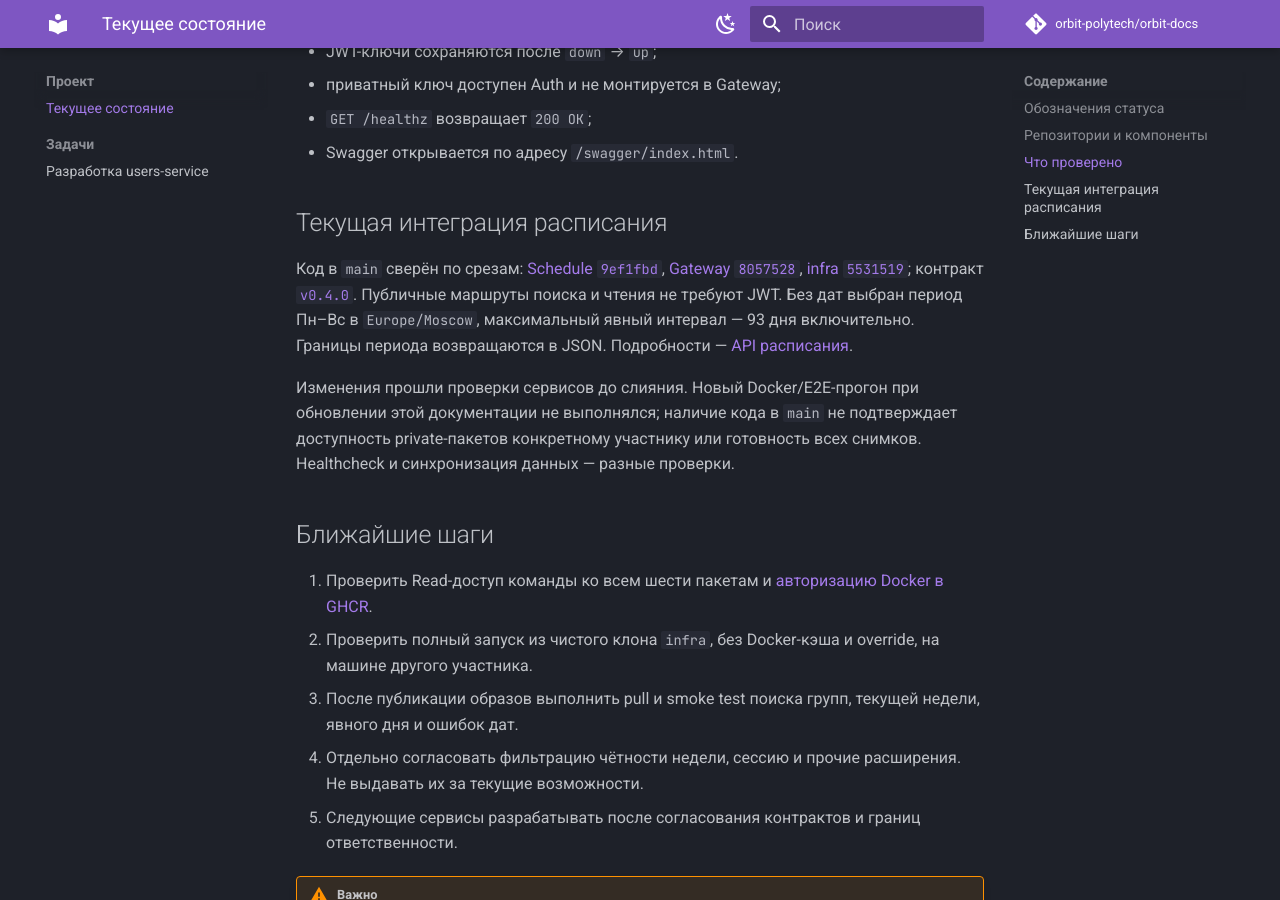
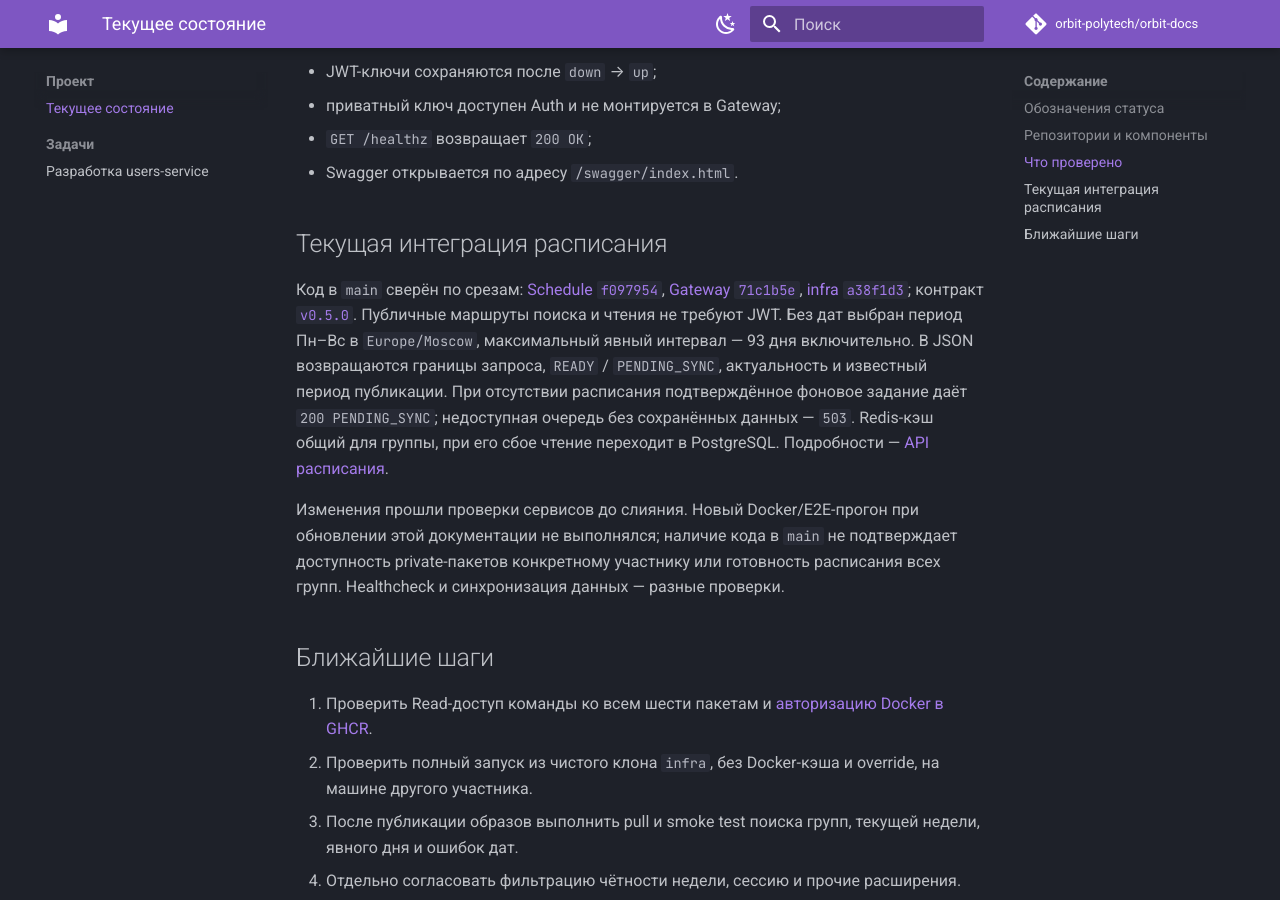
Before and after one commit to orbit-polytech/orbit-docs, an MkDocs documentation site: the page built from docs/project/current-state.md, in a window 1280 px wide and 900 px high, scrolled down 2205 px. Built offline with MkDocs 1.6.1 and Material for MkDocs 9.7.7, drawn with Linux system fonts in a browser that asks for light colours; comment, search, counter and statistics services are not loaded; some of the changed text lies outside the part shown.

Commit message:
docs(schedule): document Redis cache, distributed sync and v0.5 API states (part 3/7)

```diff
--- a/docs/project/current-state.md
+++ b/docs/project/current-state.md
@@ -16,14 +16,14 @@
 
 | Компонент | Статус | Текущий срез |
 |---|---|---|
-| `contracts` | **Работает сейчас** | gRPC-контракты Auth, OAuth, identities и Schedule; текущая интеграция расписания использует `v0.4.0` |
+| `contracts` | **Работает сейчас** | gRPC-контракты Auth, OAuth, identities и Schedule; текущая интеграция расписания использует `v0.5.0` |
 | `auth-service` | **Работает сейчас** | Email OTP, JWT Ed25519, refresh-сессии, Google OAuth, linking и управление identities |
 | `gateway-service` | **Работает сейчас** | HTTP API `/api/v1/auth` и публичный `/api/v1/schedule`, JWT middleware, cookies, health endpoints и Swagger |
 | Контейнеризация Auth/Gateway/Schedule | **Работает сейчас** | Dockerfile и CI находятся в `main`; полный стек использует шесть образов Orbit из GHCR. Успех публикации и доступность нужных тегов проверяются отдельно |
 | `infra` | **Работает сейчас** | В `main`: PostgreSQL, Redis, Auth, Schedule, Gateway, keygen, provisioner и миграторы. Проверка чистого запуска на машине другого участника остаётся отдельной приёмкой |
 | `users-service` | **Запланировано** | Репозиторий создан, прикладная реализация отсутствует |
 | `tasks-service` | **Учебный пример / запланировано** | Эталонный учебный сервис находится в `orbit-docs/examples`; отдельный production-сервис запланирован |
-| `schedule-service` | **Работает сейчас** | Реестр групп, фоновая синхронизация, снимки PostgreSQL, gRPC чтение и поиск; без дат — текущая неделя по Москве |
+| `schedule-service` | **Работает сейчас** | Реестр групп, PostgreSQL, общий Redis-кэш, Redis Streams, распределённая синхронизация, gRPC чтение и поиск; без дат — текущая неделя по Москве |
 | `navigation-service` | **Запланировано** | Целевая архитектура и паспорт сервиса |
 | `notification-service` | **Запланировано** | Целевая архитектура RabbitMQ/Outbox и паспорт сервиса |
 | `ai-service` | **Запланировано** | Учебные материалы RAG/pgvector готовы, сервис ещё не входит в текущий стенд |
@@ -52,9 +52,9 @@
 
 ## Текущая интеграция расписания
 
-Код в `main` сверён по срезам: [Schedule `9ef1fbd`](https://github.com/orbit-polytech/schedule-service/tree/9ef1fbd1f5bbe87aef02396423aff566ec314d9a), [Gateway `8057528`](https://github.com/orbit-polytech/gateway-service/tree/805752870b6a89e5681e7d25ed3235917f292fcc), [infra `5531519`](https://github.com/orbit-polytech/infra/tree/55315192cfbe7dd20a695043567c81a45a213a18); контракт [`v0.4.0`](https://github.com/orbit-polytech/contracts/tree/v0.4.0). Публичные маршруты поиска и чтения не требуют JWT. Без дат выбран период Пн–Вс в `Europe/Moscow`, максимальный явный интервал — 93 дня включительно. Границы периода возвращаются в JSON. Подробности — [API расписания](../gateway/schedule-api.md).
+Код в `main` сверён по срезам: [Schedule `f097954`](https://github.com/orbit-polytech/schedule-service/tree/f09795432ee63649f666524b5a9c23308a4f7186), [Gateway `71c1b5e`](https://github.com/orbit-polytech/gateway-service/tree/71c1b5ecf78edc0c7d0dd541e80551086b74b086), [infra `a38f1d3`](https://github.com/orbit-polytech/infra/tree/a38f1d3ac30c3fc8e5c6bbaae66d0497187bc4b3); контракт [`v0.5.0`](https://github.com/orbit-polytech/contracts/tree/v0.5.0). Публичные маршруты поиска и чтения не требуют JWT. Без дат выбран период Пн–Вс в `Europe/Moscow`, максимальный явный интервал — 93 дня включительно. В JSON возвращаются границы запроса, `READY` / `PENDING_SYNC`, актуальность и известный период публикации. При отсутствии расписания подтверждённое фоновое задание даёт `200 PENDING_SYNC`; недоступная очередь без сохранённых данных — `503`. Redis-кэш общий для группы, при его сбое чтение переходит в PostgreSQL. Подробности — [API расписания](../gateway/schedule-api.md).
 
-Изменения прошли проверки сервисов до слияния. Новый Docker/E2E-прогон при обновлении этой документации не выполнялся; наличие кода в `main` не подтверждает доступность private-пакетов конкретному участнику или готовность всех снимков. Healthcheck и синхронизация данных — разные проверки.
+Изменения прошли проверки сервисов до слияния. Новый Docker/E2E-прогон при обновлении этой документации не выполнялся; наличие кода в `main` не подтверждает доступность private-пакетов конкретному участнику или готовность расписания всех групп. Healthcheck и синхронизация данных — разные проверки.
 
 ## Ближайшие шаги
 
```
Also changed, not shown: other parts of docs/project/current-state.md (+1 -1 lines), docs/llms.txt (+4 -3 lines).
